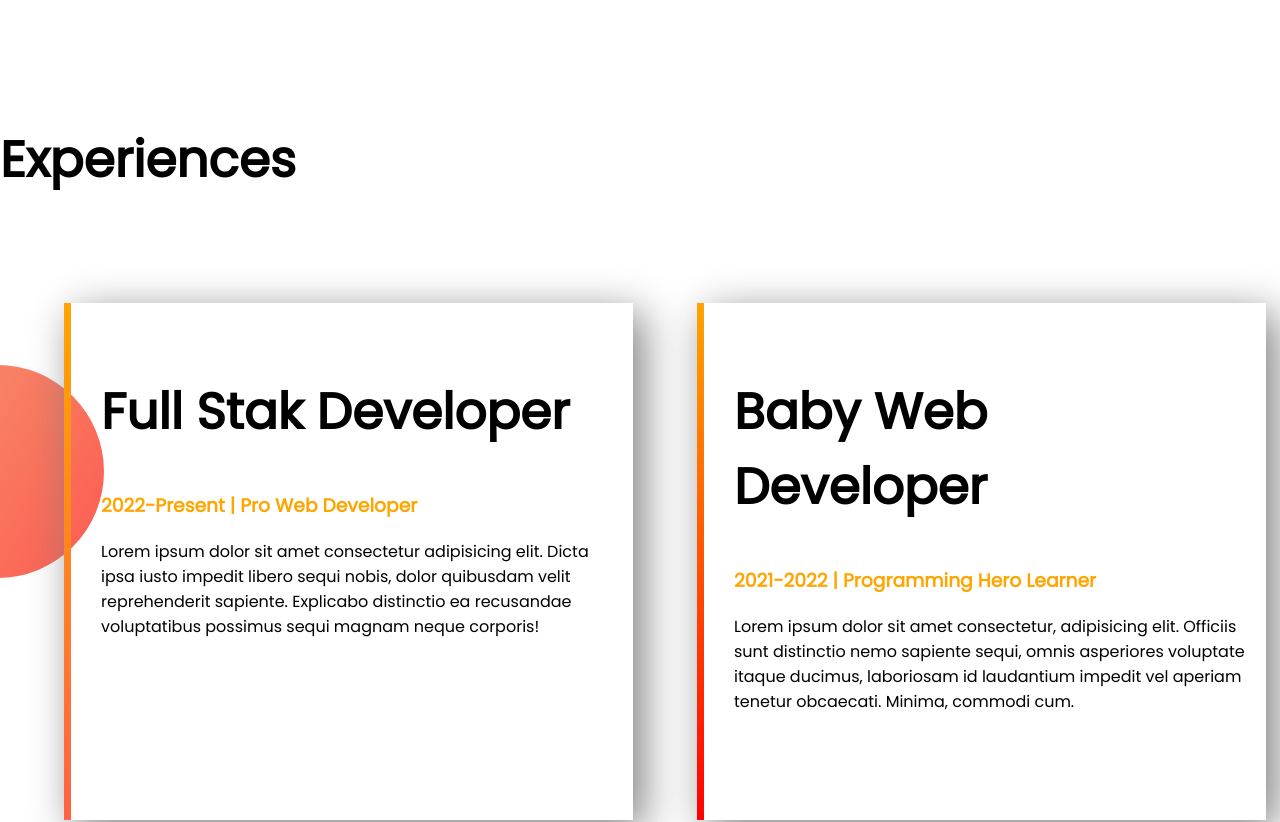
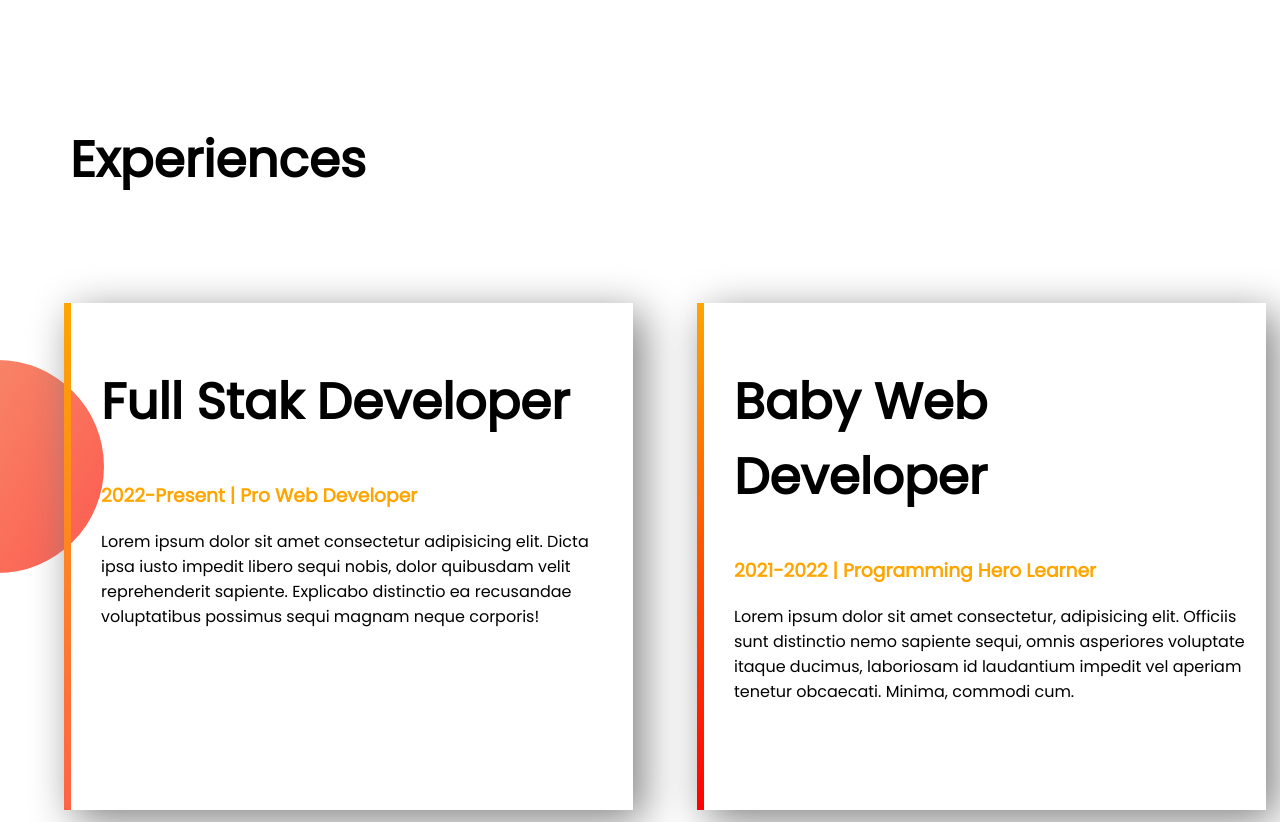
Before and after one commit to labibkhanofficialbd/developer-portfolio, a plain HTML site: page index.html in a window 1280 px wide. Shown: the part 1120-1942 px from the top of the page. Drawn offline with Linux system fonts and the light colour scheme.

Commit message:
padding solved

```diff
--- a/index.html
+++ b/index.html
@@ -38,7 +38,7 @@
         </div>
     </section>
     <section class="experience-area">
-        <h1>Experiences</h1>
+        <h1 class="exp">Experiences</h1>
         <div class="felxible-container">
             <div id="web-exp" class="experience-item">
                 <h1>Full Stak Developer</h1>
--- a/style.css
+++ b/style.css
@@ -58,13 +58,15 @@ h1{
     width: 40%;
     margin-left: 5%;
     margin-top: 5%;
-    padding-top: 30px;
+    padding-top: 20px;
     padding-left: 30px;
     padding-bottom: 90px;
     padding-right: 20px;
 
 }
-
+.exp{
+    margin-left: 70px;
+}
 
 #web-exp{
 
```
